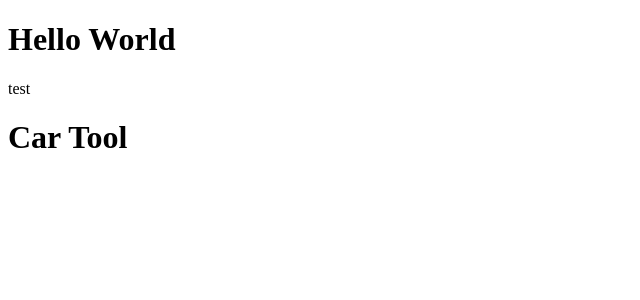
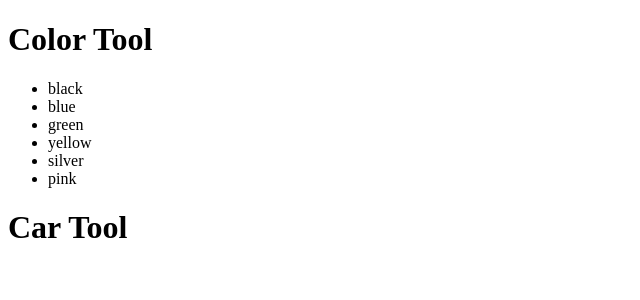
Before and after one commit to t4d-classes/react-typescript_04202020, a React (Create React App) app in the folder demo-app/: page / in a window 1280 px wide. Shown: the top 300 px of the page, without its empty margins (0-640 px from the left). Built offline with nearby package versions, Linux system fonts and the light colour scheme.

Commit message:
add code demos

```diff
--- /dev/null
+++ b/demo-app/src/components/ColorTool.tsx
@@ -0,0 +1,21 @@
+import React from 'react';
+
+export const ColorTool = () => {
+
+  return (
+    <>
+      <header>
+        <h1>Color Tool</h1>
+      </header>
+      <ul>
+        <li>black</li>
+        <li>blue</li>
+        <li>green</li>
+        <li>yellow</li>
+        <li>silver</li>
+        <li>pink</li>
+      </ul>
+    </>
+  );
+
+};
--- a/demo-app/src/index.tsx
+++ b/demo-app/src/index.tsx
@@ -1,12 +1,12 @@
 import React from 'react';
 import ReactDOM from 'react-dom';
 
-import { HelloWorld } from './components/HelloWorld';
+import { ColorTool } from './components/ColorTool';
 import { CarTool } from './components/CarTool';
 
 ReactDOM.render(
   <>
-    <HelloWorld />
+    <ColorTool />
     <CarTool />
   </>,
   document.querySelector('#root'),
```
Also changed, not shown: demo-app/exercises/exercise2.md (added, +13 -0 lines).
